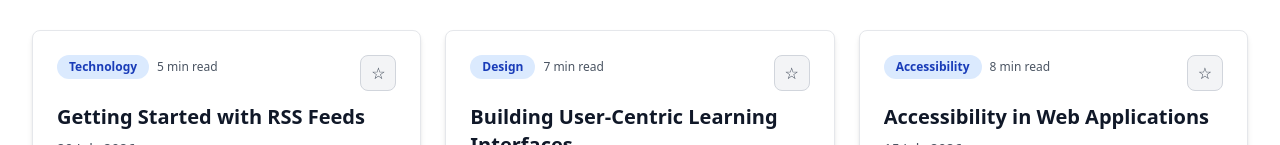
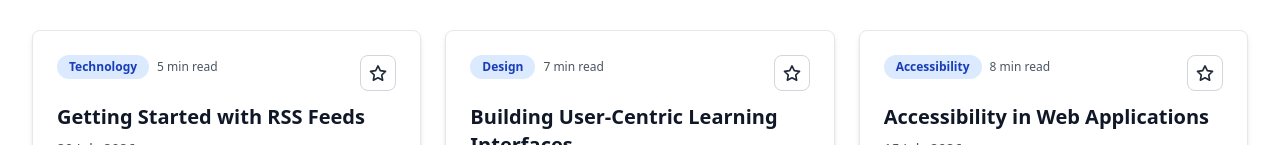
Before and after one commit to gesu001/rss2lms, a Next.js app: page /feeds in a window 1280 px wide. Shown: the part 529-674 px from the top of the page. Built offline with nearby package versions, Linux system fonts and the light colour scheme.

Commit message:
chore: enhance BlogCard favorite button styling and update FeedsPage filter classes

```diff
--- a/app/components/BlogCard.tsx
+++ b/app/components/BlogCard.tsx
@@ -73,13 +73,26 @@ export default function BlogCard({
               onClick={() => onToggleFavorite(post.id)}
               className={`mr-2 inline-flex items-center justify-center px-3 py-2 rounded-lg border transition-colors ${
                 isFavorite
-                  ? 'bg-amber-100 text-amber-700 border-amber-300 dark:bg-amber-900 dark:text-amber-200 dark:border-amber-700'
-                  : 'bg-gray-100 text-gray-600 border-gray-300 dark:bg-slate-700 dark:text-gray-300 dark:border-slate-600 hover:bg-gray-200 dark:hover:bg-slate-600'
+                  ? 'bg-amber-100 text-amber-800 border-amber-300 dark:bg-amber-900 dark:text-amber-100 dark:border-amber-700'
+                  : 'bg-white text-gray-700 border-gray-300 dark:bg-slate-800 dark:text-gray-100 dark:border-slate-500 hover:bg-gray-100 dark:hover:bg-slate-700'
               }`}
               aria-label={isFavorite ? `Remove ${post.title} from favorites` : `Add ${post.title} to favorites`}
               title={isFavorite ? 'Remove from favorites' : 'Add to favorites'}
             >
-              {isFavorite ? '★' : '☆'}
+              <svg
+                viewBox="0 0 24 24"
+                className="w-5 h-5"
+                aria-hidden="true"
+                fill={isFavorite ? 'currentColor' : 'none'}
+                stroke="currentColor"
+                strokeWidth="2"
+              >
+                <path
+                  strokeLinecap="round"
+                  strokeLinejoin="round"
+                  d="M12 3.5l2.78 5.63 6.22.9-4.5 4.39 1.06 6.2L12 17.7l-5.56 2.92 1.06-6.2-4.5-4.39 6.22-.9L12 3.5z"
+                />
+              </svg>
             </button>
             <Link
               href={`/feeds/${post.id}`}
@@ -124,13 +137,26 @@ export default function BlogCard({
             onClick={() => onToggleFavorite(post.id)}
             className={`inline-flex items-center justify-center w-9 h-9 rounded-lg border transition-colors ${
               isFavorite
-                ? 'bg-amber-100 text-amber-700 border-amber-300 dark:bg-amber-900 dark:text-amber-200 dark:border-amber-700'
-                : 'bg-gray-100 text-gray-600 border-gray-300 dark:bg-slate-700 dark:text-gray-300 dark:border-slate-600 hover:bg-gray-200 dark:hover:bg-slate-600'
+                ? 'bg-amber-100 text-amber-800 border-amber-300 dark:bg-amber-900 dark:text-amber-100 dark:border-amber-700'
+                : 'bg-white text-gray-700 border-gray-300 dark:bg-slate-800 dark:text-gray-100 dark:border-slate-500 hover:bg-gray-100 dark:hover:bg-slate-700'
             }`}
             aria-label={isFavorite ? `Remove ${post.title} from favorites` : `Add ${post.title} to favorites`}
             title={isFavorite ? 'Remove from favorites' : 'Add to favorites'}
           >
-            {isFavorite ? '★' : '☆'}
+            <svg
+              viewBox="0 0 24 24"
+              className="w-5 h-5"
+              aria-hidden="true"
+              fill={isFavorite ? 'currentColor' : 'none'}
+              stroke="currentColor"
+              strokeWidth="2"
+            >
+              <path
+                strokeLinecap="round"
+                strokeLinejoin="round"
+                d="M12 3.5l2.78 5.63 6.22.9-4.5 4.39 1.06 6.2L12 17.7l-5.56 2.92 1.06-6.2-4.5-4.39 6.22-.9L12 3.5z"
+              />
+            </svg>
           </button>
         </div>
         <h3
--- a/app/feeds/page.tsx
+++ b/app/feeds/page.tsx
@@ -85,7 +85,7 @@ export default function FeedsPage() {
       {/* Filters and Content */}
       <section className={`max-w-7xl mx-auto px-4 sm:px-6 lg:px-8 ${spacingClass}`}>
         {/* Summary */}
-        <div className={`${summaryClass} bg-blue-50 dark:bg-slate-800 rounded-lg border border-blue-200 dark:border-slate-700`}>
+        <div className={`favorites-filter-panel ${summaryClass} bg-blue-50 dark:bg-slate-800 rounded-lg border border-blue-200 dark:border-slate-700`}>
           <div className="flex flex-col lg:flex-row lg:items-center lg:justify-between gap-4">
             <div>
               <p className="text-gray-700 dark:text-gray-300">
@@ -99,12 +99,12 @@ export default function FeedsPage() {
               </p>
             </div>
 
-            <div className="w-full lg:w-auto lg:min-w-[560px]">
+            <div className="w-full lg:w-auto lg:min-w-140">
               <div className="grid grid-cols-1 sm:grid-cols-2 xl:grid-cols-3 gap-3">
                 <div className="rounded-lg border border-gray-200 dark:border-slate-600 bg-white dark:bg-slate-700 p-2.5">
                   <label
                     htmlFor="filterCategory"
-                    className="mb-1 block text-xs font-semibold text-gray-600 dark:text-gray-300 uppercase tracking-wide"
+                    className="favorites-filter-label mb-1 block text-xs font-semibold text-gray-600 dark:text-gray-300 uppercase tracking-wide"
                   >
                     Category
                   </label>
@@ -112,7 +112,7 @@ export default function FeedsPage() {
                     id="filterCategory"
                     value={categoryFilter}
                     onChange={(e) => setCategoryFilter(e.target.value as CategoryFilter)}
-                    className="w-full px-3 py-2 rounded-lg text-sm font-medium bg-white dark:bg-slate-800 text-gray-700 dark:text-gray-200 border border-gray-300 dark:border-slate-600 focus:outline-none focus:ring-2 focus:ring-blue-500"
+                    className="favorites-filter-select w-full px-3 py-2 rounded-lg text-sm font-medium bg-white dark:bg-slate-800 text-gray-700 dark:text-gray-200 border border-gray-300 dark:border-slate-600 focus:outline-none focus:ring-2 focus:ring-blue-500"
                     aria-label="Filter posts by category"
                   >
                     {categories.map((category) => (
@@ -126,7 +126,7 @@ export default function FeedsPage() {
                 <div className="rounded-lg border border-gray-200 dark:border-slate-600 bg-white dark:bg-slate-700 p-2.5">
                   <label
                     htmlFor="sortPosts"
-                    className="mb-1 block text-xs font-semibold text-gray-600 dark:text-gray-300 uppercase tracking-wide"
+                    className="favorites-filter-label mb-1 block text-xs font-semibold text-gray-600 dark:text-gray-300 uppercase tracking-wide"
                   >
                     Sort
                   </label>
@@ -134,7 +134,7 @@ export default function FeedsPage() {
                     id="sortPosts"
                     value={sortMode}
                     onChange={(e) => setSortMode(e.target.value as SortMode)}
-                    className="w-full px-3 py-2 rounded-lg text-sm font-medium bg-white dark:bg-slate-800 text-gray-700 dark:text-gray-200 border border-gray-300 dark:border-slate-600 focus:outline-none focus:ring-2 focus:ring-blue-500"
+                    className="favorites-filter-select w-full px-3 py-2 rounded-lg text-sm font-medium bg-white dark:bg-slate-800 text-gray-700 dark:text-gray-200 border border-gray-300 dark:border-slate-600 focus:outline-none focus:ring-2 focus:ring-blue-500"
                     aria-label="Sort posts"
                   >
                     <option value="latest">Latest</option>
@@ -143,7 +143,7 @@ export default function FeedsPage() {
                 </div>
 
                 <div className="rounded-lg border border-gray-200 dark:border-slate-600 bg-white dark:bg-slate-700 p-2.5 sm:col-span-2 xl:col-span-1">
-                  <span className="mb-1 block text-xs font-semibold text-gray-600 dark:text-gray-300 uppercase tracking-wide">View</span>
+                  <span className="favorites-filter-label mb-1 block text-xs font-semibold text-gray-600 dark:text-gray-300 uppercase tracking-wide">View</span>
                   <div className="grid grid-cols-2 gap-2">
                     <button
                       type="button"
```
